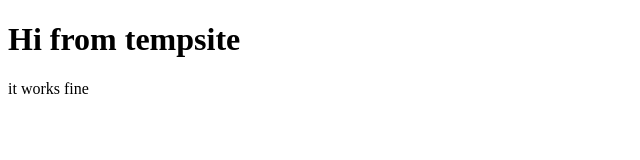
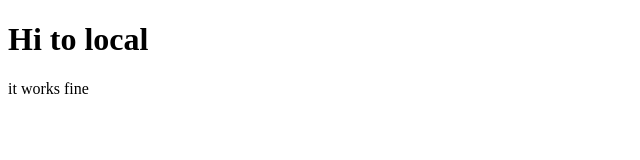
Before and after one commit to cbsy001/tempsite, a plain HTML site: page index.html in a window 1280 px wide. Shown: the whole page, without its empty margins (0-640 px from the left). Drawn offline with Linux system fonts and the light colour scheme.

Commit message:
lets see

```diff
--- a/index.html
+++ b/index.html
@@ -2,7 +2,7 @@
 <html>
 <body>
 
-<h1>Hi from tempsite</h1>
+<h1>Hi to local</h1>
 
 <p>it works fine</p>
 
```
